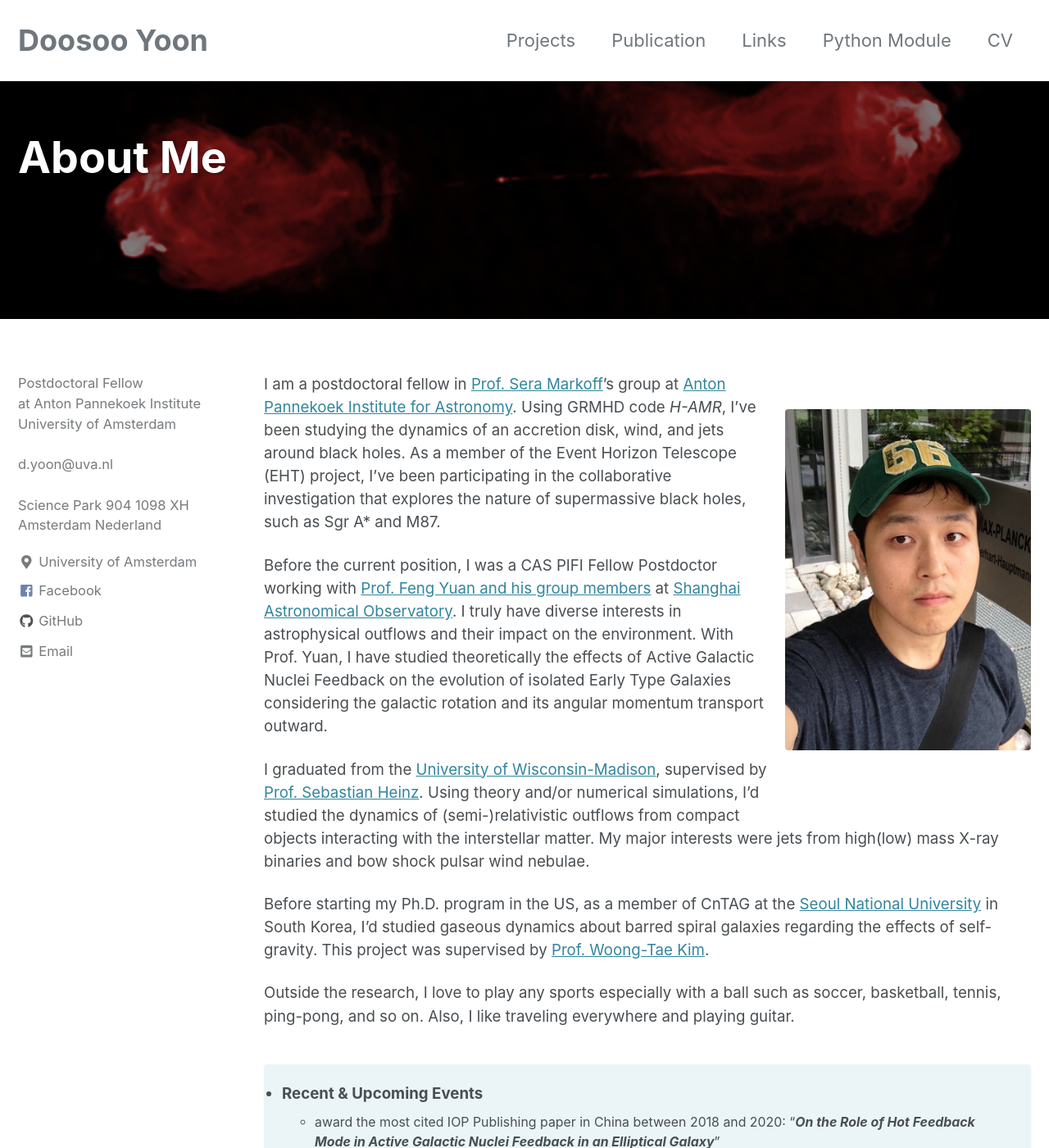
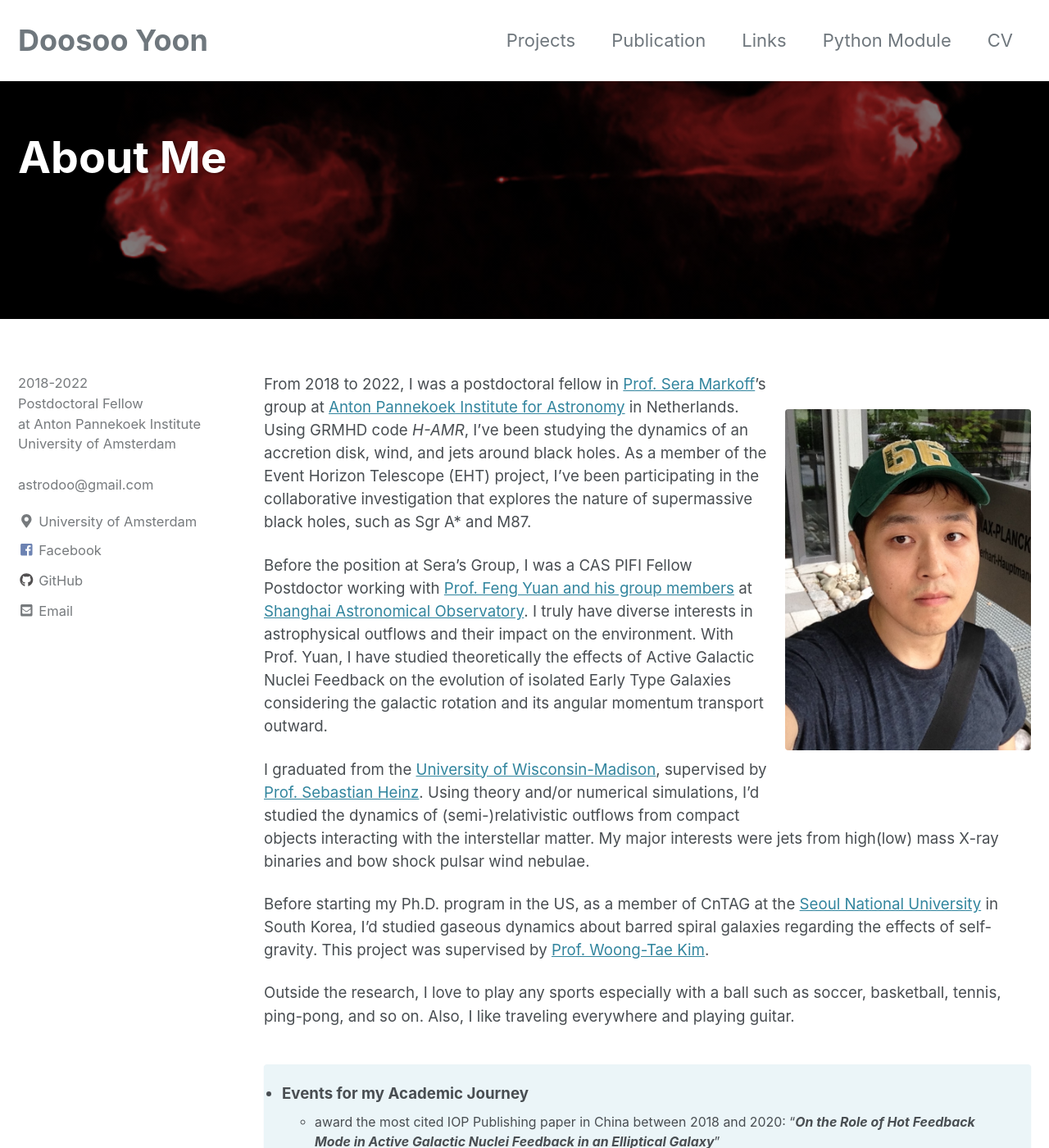
Before and after one commit to astrodoo/astro_profile, a Jekyll site: the page built from _pages/about.md, in a window 1280 px wide and 1400 px high. Shown: the whole window at 82% size. Built offline with Jekyll 4.4.1, drawn with Linux system fonts in a browser that asks for light colours; cached includes are drawn as plain includes; nearby versions of some CDN libraries.

Commit message:
update informations

```diff
--- a/_config.yml
+++ b/_config.yml
@@ -105,17 +105,13 @@ analytics:
 author:
   #name             : "Doosoo Yoon"
   #avatar           : # path of avatar image, e.g. "/assets/images/bio-photo.jpg"
-  bio              : "Postdoctoral Fellow <br />
+  bio              : "2018-2022 <br /> Postdoctoral Fellow <br />
                       at Anton Pannekoek Institute <br />
                       University of Amsterdam
                       <br /><br />
-                      d.yoon@uva.nl
-                      <br /><br />
-                      Science Park 904
-                      1098 XH Amsterdam
-                      Nederland"
+                      astrodoo@gmail.com"
   location         : "University of Amsterdam"
-  email            : "d.yoon@uva.nl"
+  email            : "astrodoo@gmail.com"
   links:
     - label: "Email"
       icon: "fas fa-fw fa-envelope-square"
--- a/_pages/about.md
+++ b/_pages/about.md
@@ -21,11 +21,11 @@ header:
   <!-- <figcaption>Itty-bitty caption.</figcaption> -->
 </figure>
 
-I am a postdoctoral fellow in [Prof. Sera Markoff](http://www.seramarkoff.com/){:target="_blank"}'s group at [Anton Pannekoek Institute for Astronomy](http://api.uva.nl/){:target="_blank"}.
+From 2018 to 2022, I was a postdoctoral fellow in [Prof. Sera Markoff](http://www.seramarkoff.com/){:target="_blank"}'s group at [Anton Pannekoek Institute for Astronomy](http://api.uva.nl/){:target="_blank"} in Netherlands.
 Using GRMHD code _H-AMR_, I've been studying the dynamics of an accretion disk, wind, and jets around black holes. As a member of the Event Horizon Telescope (EHT) project,
 I've been participating in the collaborative investigation that explores the nature of supermassive black holes, such as Sgr A* and M87.
 
-Before the current position,
+Before the position at Sera's Group,
 I was a CAS PIFI Fellow Postdoctor working with [Prof. Feng Yuan and his group members](http://center.shao.ac.cn/fyuan){:target="_blank"} at [Shanghai Astronomical Observatory](http://english.shao.cas.cn/){:target="_blank"}.
 I truly have diverse interests in astrophysical outflows and their impact on the environment. With Prof. Yuan, I have
 studied theoretically the effects of Active Galactic Nuclei Feedback on the evolution of isolated Early Type Galaxies
@@ -45,7 +45,7 @@ Outside the research, I love to play any sports especially with a ball such as s
 tennis, ping-pong, and so on. Also, I like traveling everywhere and playing guitar.
 
 
-* **Recent & Upcoming Events**
+* **Events for my Academic Journey**
    * award the most cited IOP Publishing paper in China between 2018 and 2020: "***On the Role of Hot Feedback Mode in Active Galactic Nuclei Feedback in an Elliptical Galaxy***"
    * give a lecture in Astronomy Summer Course, organized by [the STEDU Association](https://www.steduassociation.com/){:target="_blank"} (Jun.12 - Aug.08, 2021)
    * present an ePoster in [European Astronomical Society Annual Meeting (EAS) 2021](https://eas.unige.ch/EAS2021/){:target="_blank"} (Jun.28 - Jul.02, 2021)
```
Also changed, not shown: Gemfile.lock.
